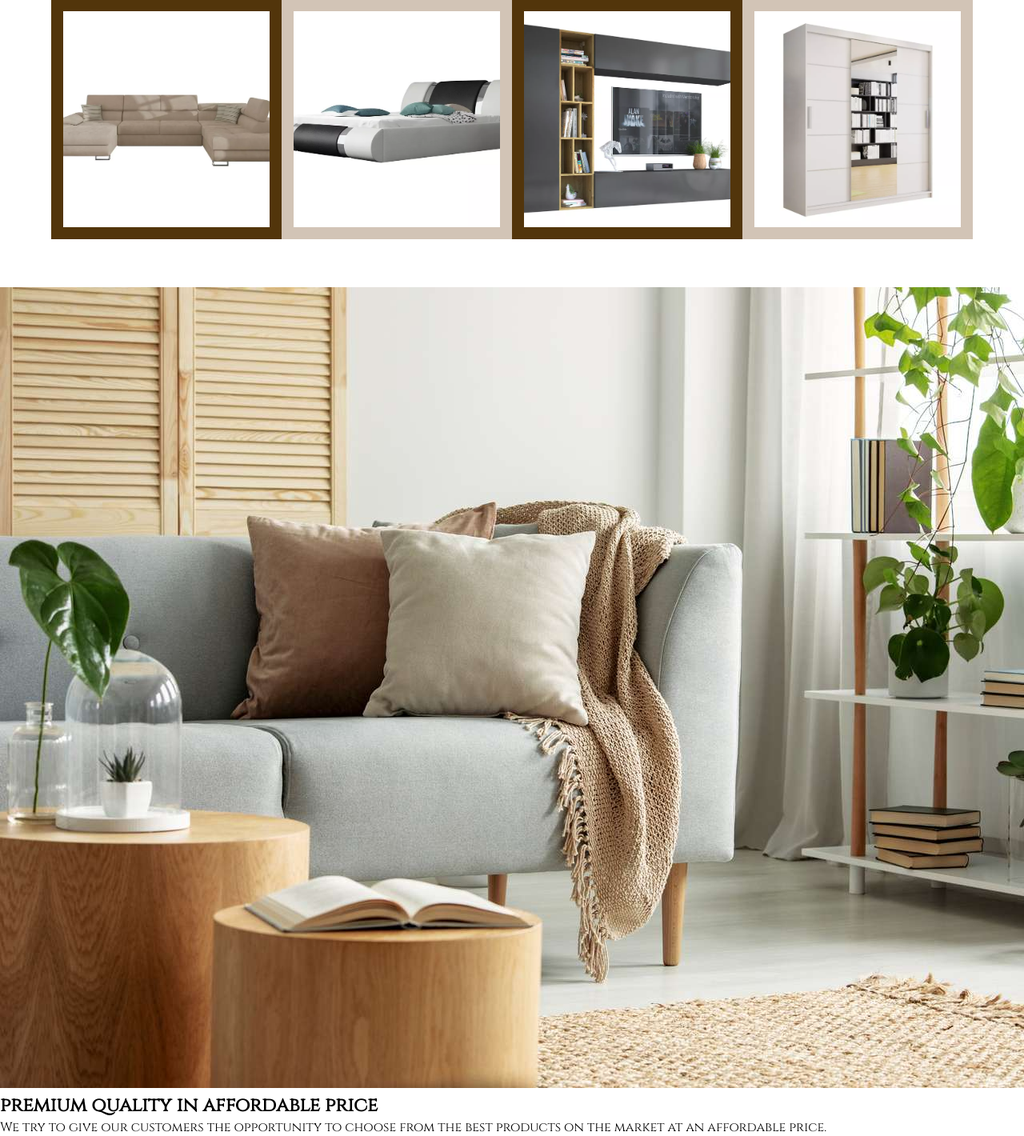
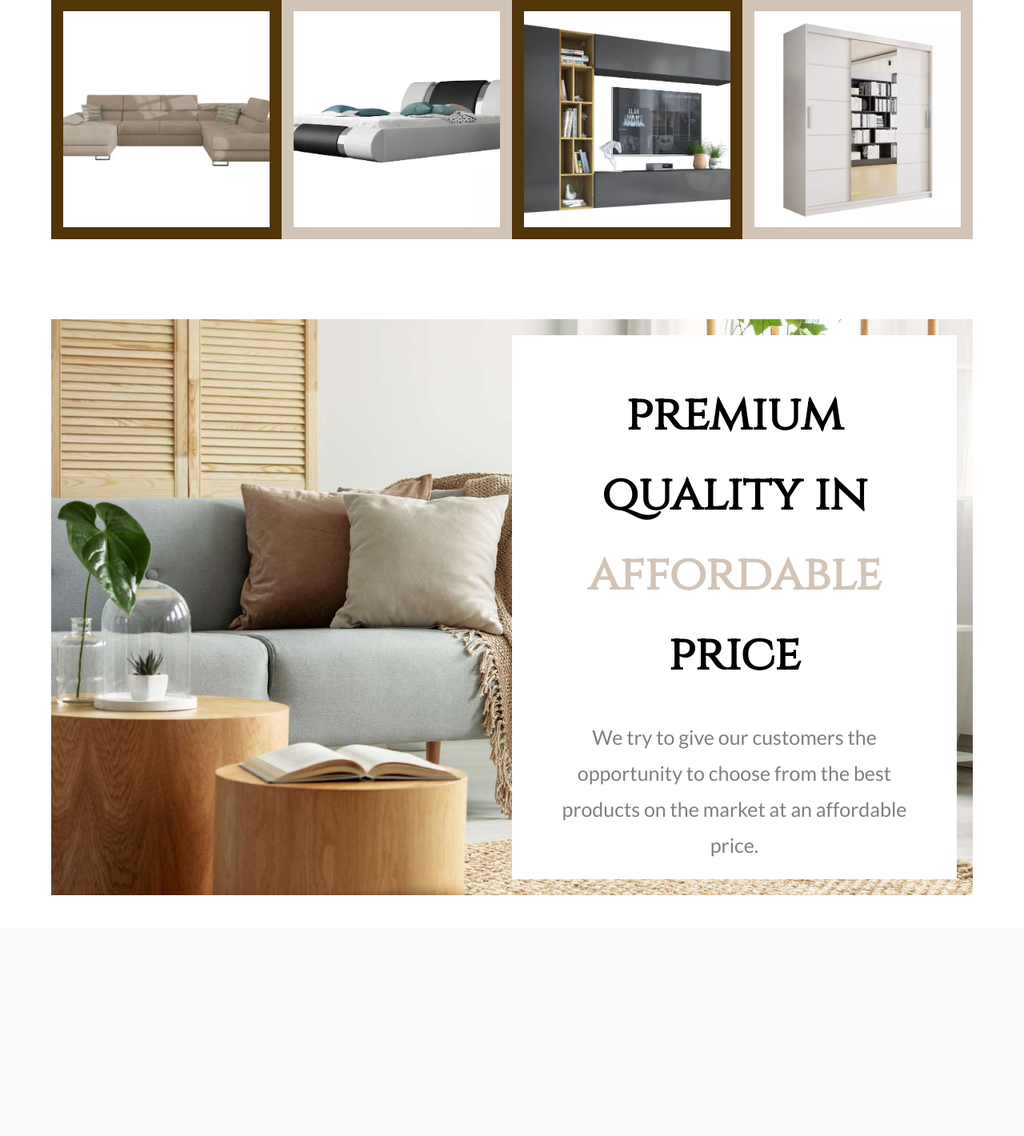
Before and after one commit to iustina-d/COVER-AJAX-Website, a Flask app: page / in a window 1280 px wide; the page is wider, and only the part inside the window is pictured. Shown: the part 931-2351 px from the top of that part at 80% size. After the commit the page ends 2050 px from the top of that part, so only its background shows below. Run offline with Flask 2, Linux system fonts and the light colour scheme; some libraries are stand-ins or nearby versions.

Commit message:
style the mid-section

```diff
--- a/static/css/home.css
+++ b/static/css/home.css
@@ -154,3 +154,50 @@ body {
   width: 100%;
   height: 100%;
 }
+.mid-section {
+  width: 100%;
+  height: 800px;
+  padding: 40px 5vw;
+}
+.section-item-container {
+  width: 100%;
+  height: 100%;
+  position: relative;
+  padding: 20px;
+}
+.section-item-container .section-bg {
+  width: 100%;
+  height: 100%;
+  position: absolute;
+  z-index: -1;
+  top: 0;
+  left: 0;
+}
+.section-info {
+  width: 50%;
+  height: 100%;
+  background: #fff;
+  display: block;
+  margin-left: auto;
+  padding: 50px;
+  text-align: center;
+}
+.section-info .title {
+  font-size: 60px;
+  line-height: 100px;
+}
+.section-info .title span {
+  color: rgb(210, 196, 182);
+}
+.section-info .info {
+  font-family: "lato", sans-serif;
+  font-size: 25px;
+  line-height: 45px;
+  margin-top: 30px;
+  opacity: 0.5;
+}
+.image-mid-section {
+  width: 100%;
+  height: 600px;
+  padding: 50px 5vw;
+}
```
